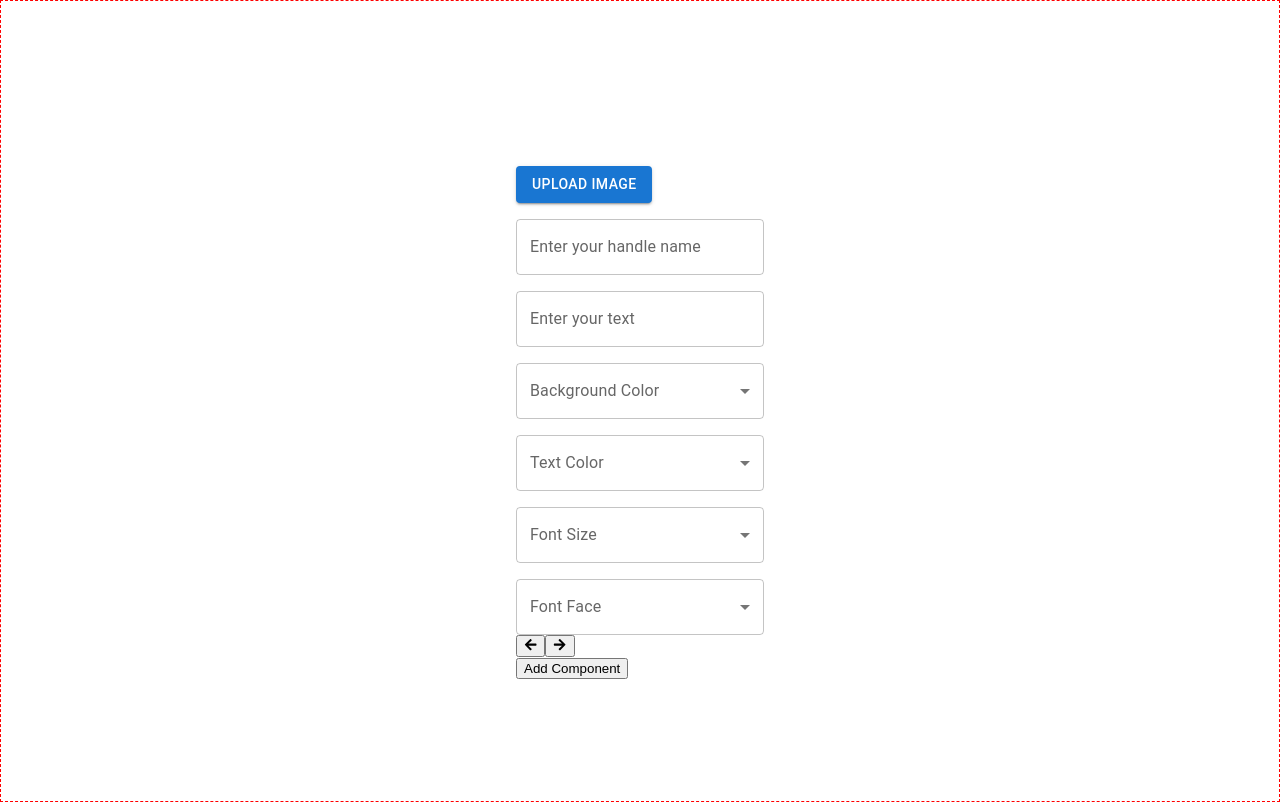
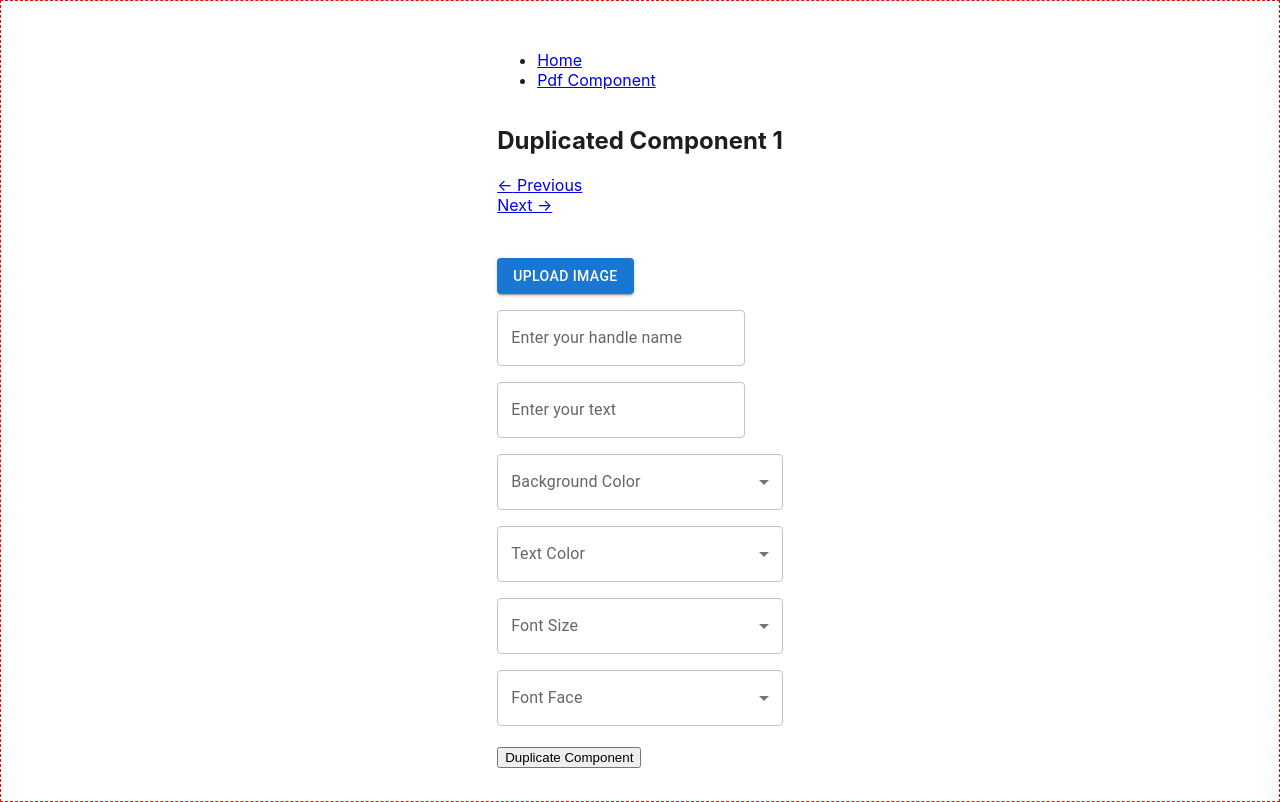
Before and after one commit to DouglasVDM/carousel-generator, a React (Create React App) app: page /parent in a window 1280 px wide. Built offline with nearby package versions, Linux system fonts and the light colour scheme.

Commit message:
Worked on navigation next and previous

```diff
--- a/package.json
+++ b/package.json
@@ -14,6 +14,7 @@
     "react": "^18.2.0",
     "react-dom": "^18.2.0",
     "react-icons": "^4.10.1",
+    "react-router-dom": "^6.15.0",
     "react-scripts": "5.0.1",
     "web-vitals": "^2.1.4"
   },
--- a/src/App.js
+++ b/src/App.js
@@ -1,73 +1,32 @@
+import "./App.css";
+import { BrowserRouter as Router, Route, Link, Routes } from "react-router-dom";
+
 import Pdf from "./components/Pdf";
-import "./App.css";
-import { FaArrowLeft, FaArrowRight } from "react-icons/fa";
-import { useState } from "react";
+import FileUpload from "./components/FileUpload";
 
 function App() {
-  const [numberOfComponents, setNumberOfComponents] = useState(1);
-  const [currentComponent, setCurrentComponent] = useState(0);
-
-  const handleAddComponent = () => {
-    setNumberOfComponents(numberOfComponents + 1);
-  };
-
-  const handlePrevious = () => {
-    setCurrentComponent(
-      (currentComponent - 1 + numberOfComponents) % numberOfComponents
-    );
-    console.log("handlePrevious")
-  };
-
-  const handleNext = () => {
-    setCurrentComponent((currentComponent + 1) % numberOfComponents);
-    console.log("handleNext")
-  };
-
-  const renderComponents = () => {
-    const components = [];
-    for (let index = 1; index < numberOfComponents.length; index++) {
-      components.push(<MyComponent key={index} />);
-    }
-    console.log("components", components);
-    console.log("numberOfComponents", numberOfComponents);
-    return components;
-  };
-
-  const renderNavigation = () => {
-    const navigation = [];
-    for (let index = 0; index < numberOfComponents.length; index++) {
-      navigation.push(
-        <button
-          key={1}
-          onClick={() => setCurrentComponent(1)}
-          className={index === currentComponent ? "active" : ""}
-        >
-          <Pdf key={index} />
-          {console.log("navigation". navigation)}
-        </button>
-      );
-    }
-    return navigation;
-  };
-
   return (
     <div data-testid="container" className="container">
-      <Pdf />
-      <nav>
-        <button onClick={handlePrevious}>
-          <FaArrowLeft />
-        </button>
-        {renderNavigation()}
-        <button onClick={handleNext}>
-          <FaArrowRight />
-        </button>
-      </nav>
-      <button onClick={handleAddComponent}>Add Component</button>
-      {renderComponents().map((component, index) =>
-        index === currentComponent ? component : null
-      )}
+      <Router>
+        <nav>
+          <ul>
+            <li>
+              <Link to="/">Home</Link>
+            </li>
+            <li>
+              <Link to="/parent">Pdf Component</Link>
+            </li>
+          </ul>
+        </nav>
+
+        <Routes>
+          <Route path="/parent" exact element={<Pdf />} />
+          <Route path="/parent/:id" element={<FileUpload />} />
+          <Route path="/" element={<h1>Home Page</h1>} />
+        </Routes>
+      </Router>
     </div>
   );
-}
+};
 
 export default App;
--- a/src/components/FileUpload.js
+++ b/src/components/FileUpload.js
@@ -10,6 +10,7 @@ import {
   TextField,
 } from "@mui/material";
 import React, { useEffect, useState } from "react";
+import { Link, useLocation, useParams } from "react-router-dom";
 
 const FileUpload = () => {
   const [selectedImage, setSelectedImage] = useState(null);
@@ -20,6 +21,10 @@ const FileUpload = () => {
   const [textColor, setTextColor] = useState("");
   const [fontSize, setFontSize] = useState("");
   const [fontFace, setFontFace] = useState("");
+
+
+  const id = 1;
+  console.log("num :", id);
 
   const colors = [
     { id: 1, name: "red", hex: "#FF0000" },
@@ -96,6 +101,20 @@ const FileUpload = () => {
 
   return (
     <Stack>
+      <>
+        <h2>Duplicated Component {id}</h2>
+        <>
+          {id > 0 && (
+            <Link to={`/parent/${id - 1}`}>
+              <span>&#x2190;</span> Previous
+            </Link>
+          )}
+          <Link to={`/parent/${id + 1}`}>
+            Next <span>&#x2192;</span>
+          </Link>
+        </>
+      </>
+
       {imageUrl && selectedImage && (
         <Stack direction="row" textAlign="center">
           <Avatar
--- a/src/components/Pdf.js
+++ b/src/components/Pdf.js
@@ -1,10 +1,27 @@
-import React from "react";
+import React, { useState } from "react";
+import { Link } from "react-router-dom";
 import FileUpload from "./FileUpload";
 
 const Pdf = () => {
+  const [duplicatedComponents, setDuplicatedComponents] = useState([]);
+
+  const handleDuplicate = () => {
+    const newComponent = <FileUpload />;
+    setDuplicatedComponents([...duplicatedComponents, newComponent]);
+  };
+
   return (
     <div className="input-container">
       <FileUpload />
+      <br />
+      <button onClick={handleDuplicate}>Duplicate Component</button>
+      {duplicatedComponents.map((component, index) => {
+        <li key={index}>
+          <Link to={`/parent/${index}`}>
+            <FileUpload /> {index}
+          </Link>
+        </li>;
+      })}
     </div>
   );
 };
```
Also changed, not shown: 1 other file (tests, documents, lock files or other folders).
